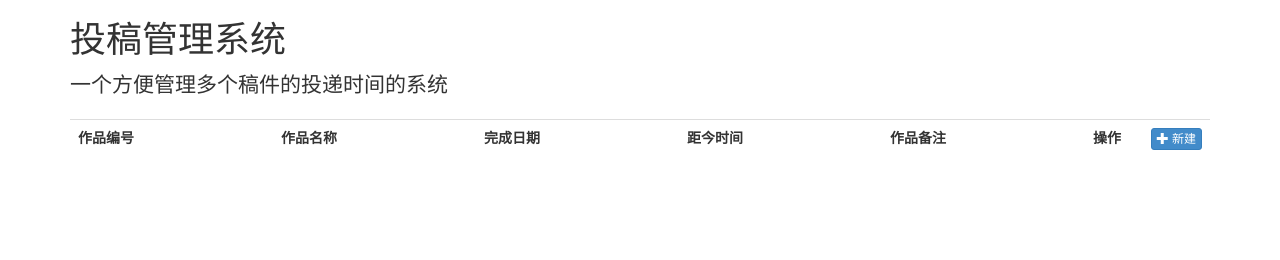
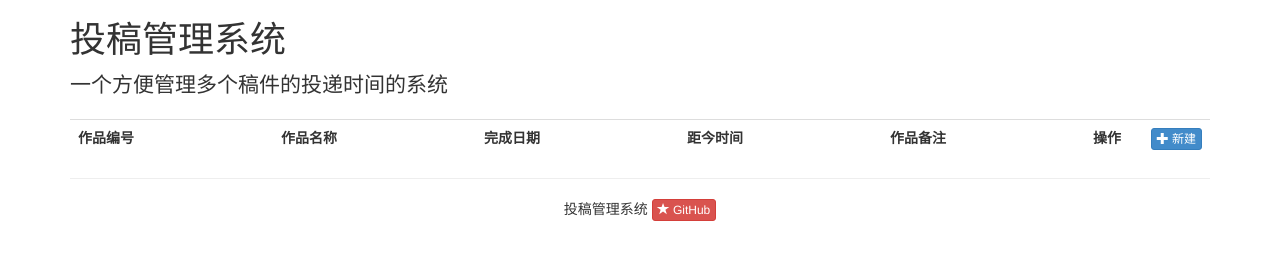
Before and after one commit to gerpayt/sendManage, a plain HTML site: page template/index.html in a window 1280 px wide. Drawn offline with Linux system fonts and the light colour scheme; files that its build step writes are made by us from their sources; no server answers; files whose address does not match are found by name.

Commit message:
增加页脚

```diff
--- a/template/index.html
+++ b/template/index.html
@@ -29,7 +29,6 @@
         </div>
       </div>
 
-
       <table class='table'>
         <tbody>
           <tr>
@@ -54,6 +53,15 @@
         </tbody>
       </table>
 
+      <footer class="text-center">
+        <hr />
+        <p>投稿管理系统
+          <a class="btn btn-danger btn-xs" href="https://github.com/gerpayt/sendManage/" target="_blank">
+            <span class="glyphicon glyphicon-star"></span> GitHub
+          </a>
+          <script src="http://s9.cnzz.com/z_stat.php?id=1253304199&web_id=1253304199" language="JavaScript"></script>
+        </p>
+      </footer>
 <!-- Modal -->
 <div class="modal fade" id="editModal" tabindex="-1" role="dialog" aria-labelledby="editModalLabel" aria-hidden="true">
   <div class="modal-dialog">
```
